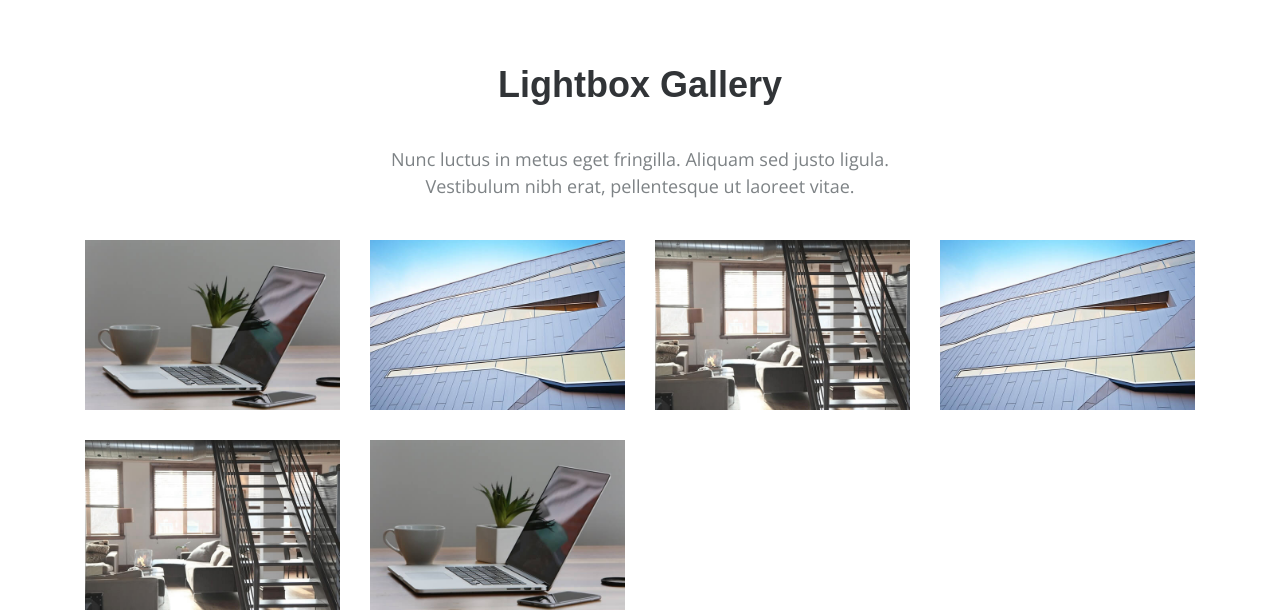
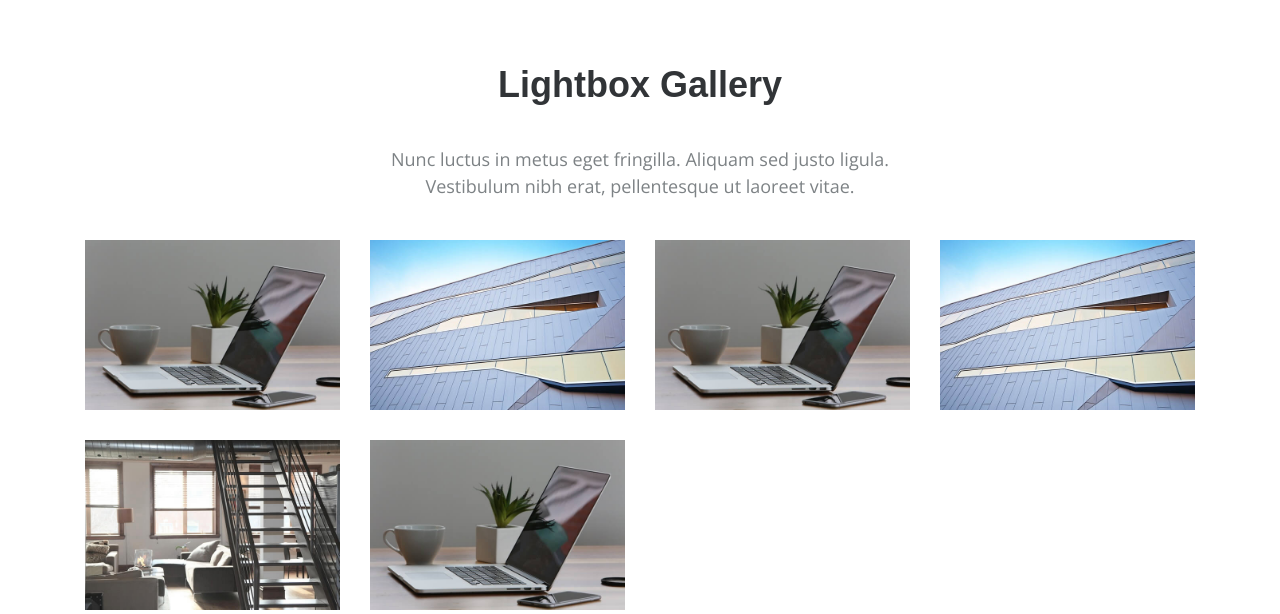
Before and after one commit to YannickLeRoux/my-portfolio, a Django app: page / in a window 1280 px wide. Shown: the part 592-1206 px from the top of the page. Run offline with Django 3.2, Linux system fonts and the light colour scheme; some libraries are stand-ins or nearby versions; some web fonts are replaced.

Commit message:
Fixed static images

```diff
--- a/templates/portfolio/index.html
+++ b/templates/portfolio/index.html
@@ -61,12 +61,17 @@
                 <p class="text-center">Nunc luctus in metus eget fringilla. Aliquam sed justo ligula. Vestibulum nibh erat, pellentesque ut laoreet vitae. </p>
             </div>
             <div class="row photos">
-                <div class="col-sm-6 col-md-4 col-lg-3 item"><a href="assets/img/desk.jpg" data-lightbox="photos"><img class="img-fluid" src="assets/img/desk.jpg"></a></div>
-                <div class="col-sm-6 col-md-4 col-lg-3 item"><a href="assets/img/building.jpg" data-lightbox="photos"><img class="img-fluid" src="assets/img/building.jpg"></a></div>
-                <div class="col-sm-6 col-md-4 col-lg-3 item"><a href="assets/img/loft.jpg" data-lightbox="photos"><img class="img-fluid" src="assets/img/loft.jpg"></a></div>
-                <div class="col-sm-6 col-md-4 col-lg-3 item"><a href="assets/img/building.jpg" data-lightbox="photos"><img class="img-fluid" src="assets/img/building.jpg"></a></div>
-                <div class="col-sm-6 col-md-4 col-lg-3 item"><a href="assets/img/loft.jpg" data-lightbox="photos"><img class="img-fluid" src="assets/img/loft.jpg"></a></div>
-                <div class="col-sm-6 col-md-4 col-lg-3 item"><a href="assets/img/desk.jpg" data-lightbox="photos"><img class="img-fluid" src="assets/img/desk.jpg"></a></div>
+              <div class="col-sm-6 col-md-4 col-lg-3 item"><a href="{% static "img/desk.jpg" %}" data-lightbox="photos"><img class="img-fluid" src="{% static "img/desk.jpg" %}"></a></div>
+                <div class="col-sm-6 col-md-4 col-lg-3 item"><a
+                    href="assets/img/building.jpg" data-lightbox="photos"><img class="img-fluid" src="{% static "img/building.jpg" %}" ></a></div>
+                <div class="col-sm-6 col-md-4 col-lg-3 item"><a
+                    href="assets/img/loft.jpg" data-lightbox="photos"><img class="img-fluid" src="{% static "img/desk.jpg" %}" ></a></div>
+                <div class="col-sm-6 col-md-4 col-lg-3 item"><a
+                    href="assets/img/building.jpg" data-lightbox="photos"><img class="img-fluid" src="{% static "img/building.jpg" %}" ></a></div>
+                <div class="col-sm-6 col-md-4 col-lg-3 item"><a href="#"
+                    data-lightbox="photos"><img class="img-fluid" src="{% static "img/loft.jpg" %}" ></a></div>
+                <div class="col-sm-6 col-md-4 col-lg-3 item"><a href="#"
+                    data-lightbox="photos"><img class="img-fluid" src="{% static "img/desk.jpg" %}"></a></div>
             </div>
         </div>
     </div>
```
